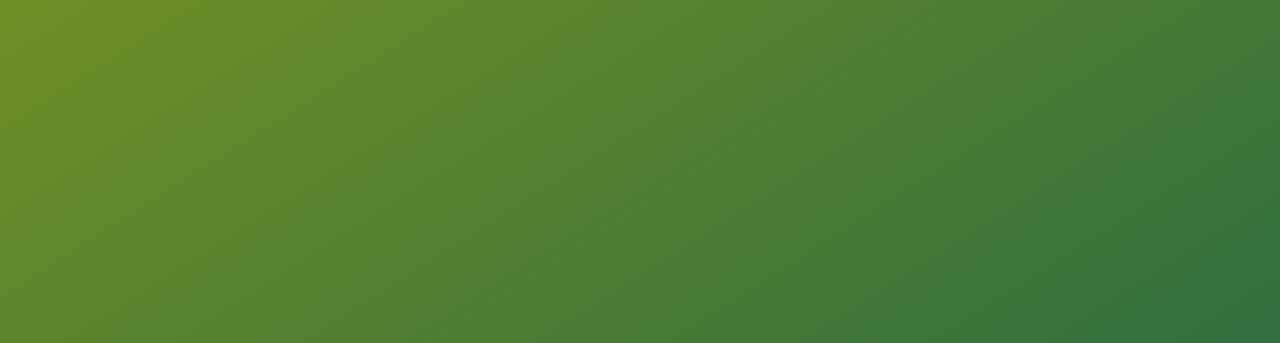
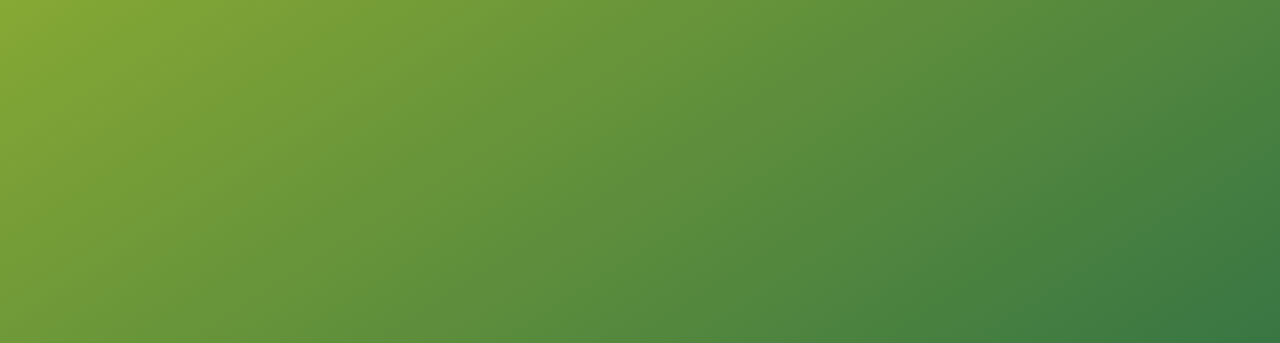
Before and after one commit to wannacry3030/hoisting-js, a plain HTML site: page index.html in a window 1280 px wide. Shown: the top 343 px of the page. Drawn offline with Linux system fonts and the light colour scheme.

Commit message:
update index.html

```diff
--- a/index.html
+++ b/index.html
@@ -10,7 +10,7 @@
         height: 100vh;
         display: flex;
         align-items: center;
-        background: linear-gradient(to top left, #186149, #6f8f26);
+        background: linear-gradient(to top left, #186149, #86a834);
       }
       h1 {
         font-family: sans-serif;
```
